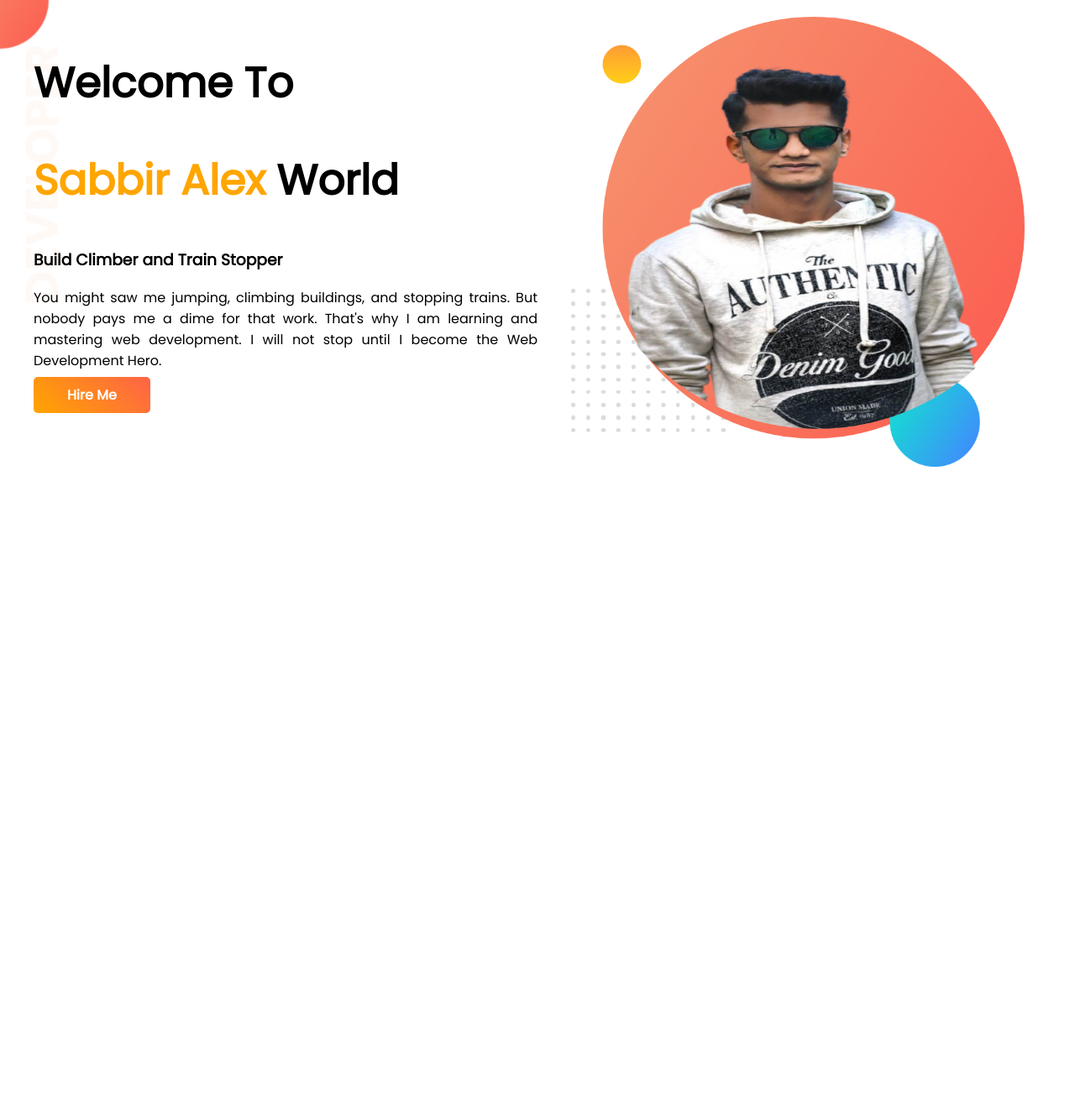
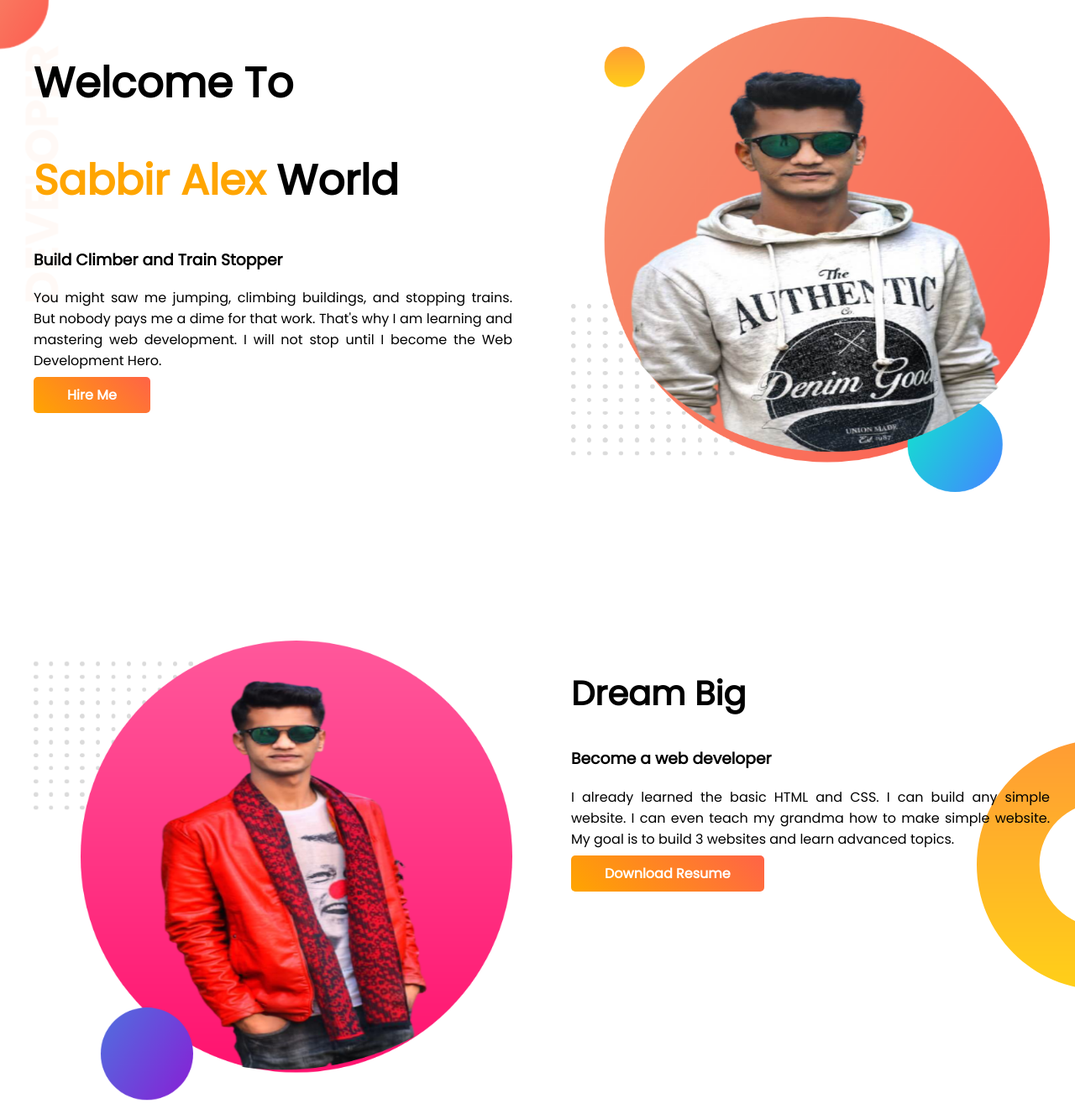
Before and after one commit to sabbiralex/first-web, a plain HTML site: page index.html in a window 1280 px wide. Shown: the whole page at 84% size. Before the commit the page ends 800 px from the top, so only its background shows below. Drawn offline with Linux system fonts and the light colour scheme.

Commit message:
Second Section done

```diff
--- a/index.html
+++ b/index.html
@@ -11,7 +11,7 @@
     <link rel="stylesheet" href="style.css">
 </head>
 <body>
-    <section>
+    <section class="first-section">
         <div class="half-width">
             <h1 class="h1-color">Welcome To</h1>
             <h1 class="h1-color"><span style="color: orange;">Sabbir Alex</span> World</h1>
@@ -24,5 +24,17 @@
             <img src="images/sabbir-alex1.png" alt="">
         </div>
     </section>
+
+    <section class="second-section">
+        <div class="half-width" >
+          <img src="images/sabbir-alex2.png" alt="">
+        </div>
+        <div class="half-width">
+         <h2 style="font-size: 40px;">Dream Big</h2>
+         <h3>Become a web developer</h3>
+         <p>I already learned the basic HTML and CSS. I can build any simple website. I can even teach my grandma how to make simple website. My goal is to build 3 websites and learn advanced topics.</p>
+         <a class="button" target="_blank" href="https://facebook.com/sabbiralex320">Download Resume</a>
+        </div>
+    </section>
 </body>
 </html>
--- a/style.css
+++ b/style.css
@@ -20,14 +20,23 @@ p{
     width: 50%;
     margin-left: 40px;
     margin-top: 20px;
+    margin-right: 30px;
 }
-section{
+.first-section{
     display: flex;
     background-image: url(images/top-banner.png);
     background-repeat: no-repeat;
     margin-bottom: 150px;
+}
+.second-section{
+    display: flex;
+    margin-bottom: 150px;
+    background-image: url(images/dream-bg.png);
+    background-repeat: no-repeat;
+    background-position: right;
 
 }
+
 div img{
-    width: 90%;
+    width: 100%;
 }
```
